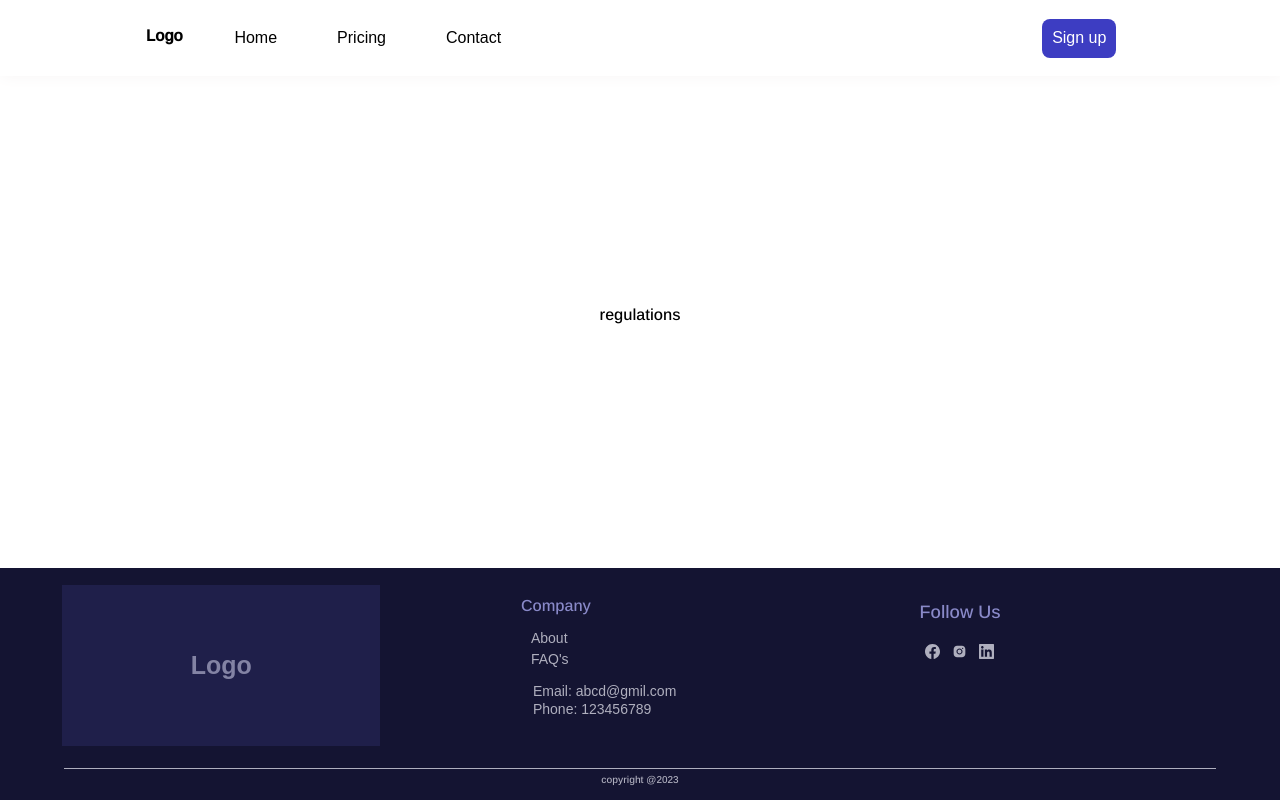
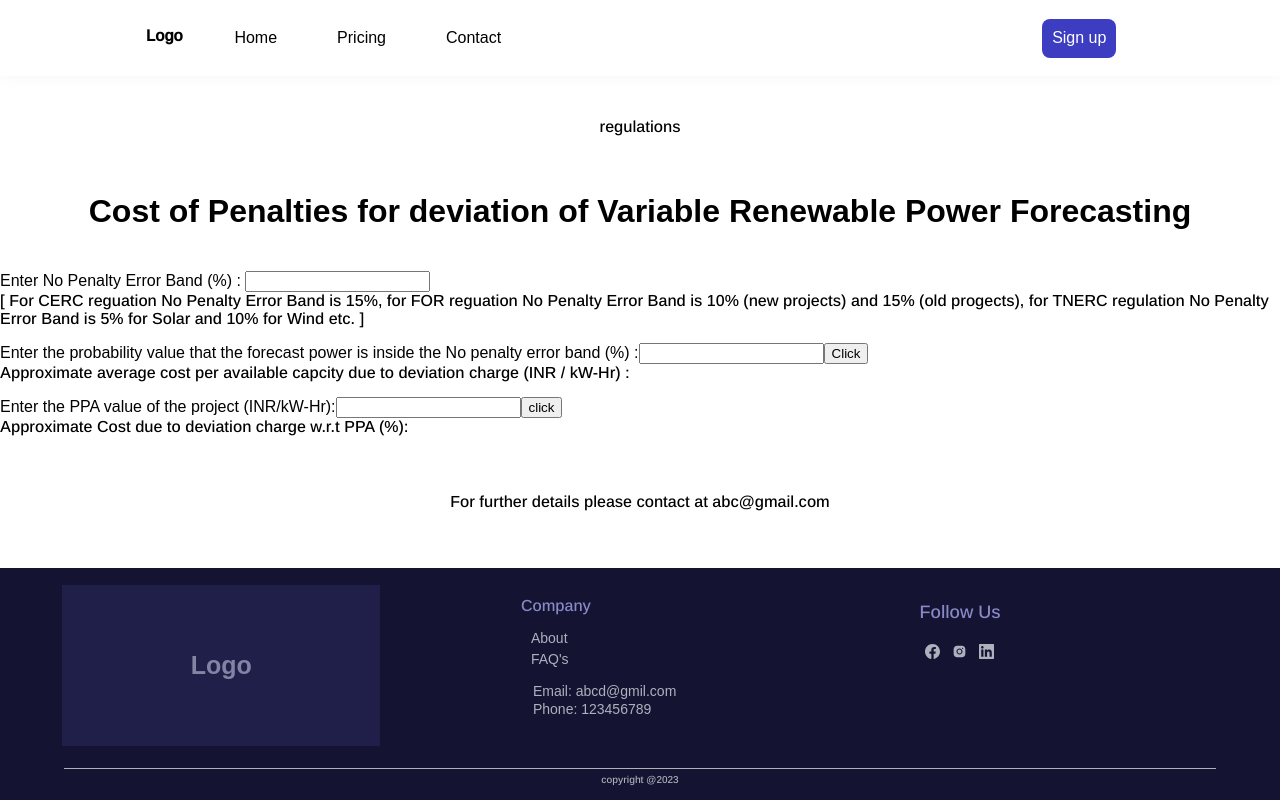
Before and after one commit to Anmol-developer/pvpowerwebapp, a React (Create React App) app: page /regulations in a window 1280 px wide. Built offline with nearby package versions, Linux system fonts and the light colour scheme.

Commit message:
made a calculator

```diff
--- a/package.json
+++ b/package.json
@@ -21,6 +21,7 @@
     "react-router-dom": "^6.11.1",
     "react-scripts": "5.0.1",
     "react-scroll": "^1.8.9",
+    "react-tabs": "^6.0.1",
     "react-toastify": "^9.1.3",
     "react-tooltip": "^5.13.1",
     "web-vitals": "^2.1.4",
--- /dev/null
+++ b/src/components/Pages/Regulations/Calculator.jsx
@@ -0,0 +1,110 @@
+import React, { useState } from "react";
+
+function Calculator() {
+  const [penaltyError, setPenaltyError] = useState("");
+  const [forecastPower, setForecastPower] = useState("");
+  const [ppaValue, setPpaValue] = useState("");
+  const [calculatedValue1, setCalculatedValue1] = useState("");
+  const [calculatedValue2, setCalculatedValue2] = useState("");
+
+  const handlePenaltyErrorChange = (event) => {
+    setPenaltyError(event.target.value);
+  };
+
+  const handleForecastPowerChange = (event) => {
+    setForecastPower(event.target.value);
+  };
+  const handleCalc1 = (e) => {
+    e.preventDefault();
+    const calculatedValue =
+      Math.round(
+        10000 *
+          ((1 - forecastPower / 100) *
+            1.25 *
+            (1 - penaltyError / 100) *
+            (1 - penaltyError / 100))
+      ) / 10000;
+    setCalculatedValue1(calculatedValue);
+  };
+  const handleCalc2 = (e) => {
+    e.preventDefault();
+    const calculatedValue =
+      Math.round((100 * 100 * calculatedValue1) / (ppaValue)) / 100;
+    setCalculatedValue2(calculatedValue);
+  };
+
+  const handlePpaValueChange = (event) => {
+    setPpaValue(event.target.value);
+  };
+
+  return (
+    <>
+      <h1>
+        Cost of Penalties for deviation of Variable Renewable Power Forecasting
+      </h1>
+      <form>
+        <div>
+          <label htmlFor="penaltyError">
+            Enter No Penalty Error Band (%) :{" "}
+          </label>
+          <input
+            type="number"
+            id="penaltyError"
+            value={penaltyError}
+            onChange={handlePenaltyErrorChange}
+            required
+          />
+          <p>
+            [ For CERC reguation No Penalty Error Band is 15%, for FOR reguation
+            No Penalty Error Band is 10% (new projects) and 15% (old progects),
+            for TNERC regulation No Penalty Error Band is 5% for Solar and 10%
+            for Wind etc. ]
+          </p>
+        </div>
+
+        <div>
+          <label htmlFor="forecastPower">
+            Enter the probability value that the forecast power is inside the No
+            penalty error band (%) :
+          </label>
+          <input
+            type="number"
+            id="forecastPower"
+            value={forecastPower}
+            onChange={handleForecastPowerChange}
+            required
+          />
+          <button onClick={handleCalc1}>Click</button>
+          <p>
+            Approximate average cost per available capcity due to deviation
+            charge (INR / kW-Hr) : {calculatedValue1}
+          </p>
+        </div>
+
+        <div>
+          <label htmlFor="ppaValue">
+            Enter the PPA value of the project (INR/kW-Hr):
+          </label>
+          <input
+            type="number"
+            id="ppaValue"
+            value={ppaValue}
+            onChange={handlePpaValueChange}
+            required
+          />
+          <button onClick={handleCalc2}>click</button>
+          <p>
+            Approximate Cost due to deviation charge w.r.t PPA (%):{" "}
+            {calculatedValue2}
+          </p>
+        </div>
+      </form>
+      <p>
+        For further details please contact at
+        abc@gmail.com
+      </p>
+    </>
+  );
+}
+
+export default Calculator;
--- a/src/components/Pages/Regulations.jsx
+++ b/src/components/Pages/Regulations/Regulations.jsx
@@ -1,10 +1,13 @@
 import React from 'react'
-import '../../css/Pages/Regulations.css'
+import '../../../css/Pages/Regulations/Regulations.css'
+import Calculator from './Calculator'
 
 function Regulations() {
   return (
     <>
       <p>regulations</p>
+
+      <Calculator/>
     </>
   )
 }
--- a/src/components/Signup/Signup.js
+++ b/src/components/Signup/Signup.js
@@ -98,7 +98,7 @@ function Signup() {
             theme: "light",
           });
           window.location.reload()
-          navigate(`/`);
+          navigate(`/regulations`);
           dispatch({ type: "SET_SHOWVERMODAL", payload: false });
           dispatch({ type: "SET_VERCODE", payload: "" });
         }
--- a/src/index.js
+++ b/src/index.js
@@ -11,7 +11,6 @@ import Signup from '../src/components/Signup/Signup'
 import Pricing from '../src/components/Pages/Pricing'
 import About from '../src/components/Pages/About'
 import Contact from '../src/components/Pages/Contact'
-// import Services from '../src/components/Pages/Services'
 import Login from '../src/components/Login/Login'
 import ResetPassword from '../src/components/Login/ResetPassword'
 import Dashboard from './components/Dashboard/Dashboard';
@@ -25,7 +24,7 @@ import GraphError from './components/Dashboard/GraphError'
 import Validate from './components/Dashboard/Validate';
 import Faq from './components/Pages/FAQ/Faq'
 import Tutorial from './components/Pages/Tutorial';
-import Regulations from './components/Pages/Regulations';
+import Regulations from './components/Pages/Regulations/Regulations';
 
 const router = createBrowserRouter([
   {
```
Also changed, not shown: src/css/Pages/Regulations/Regulations.css (added), 1 other file (tests, documents, lock files or other folders).
